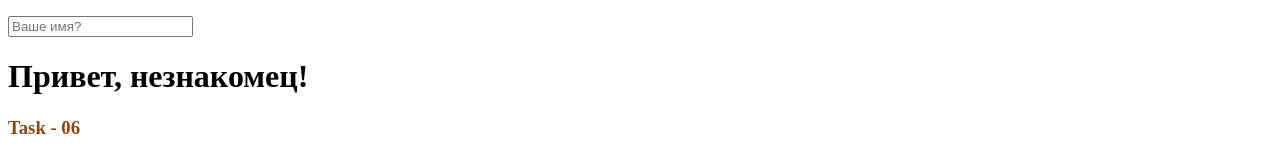
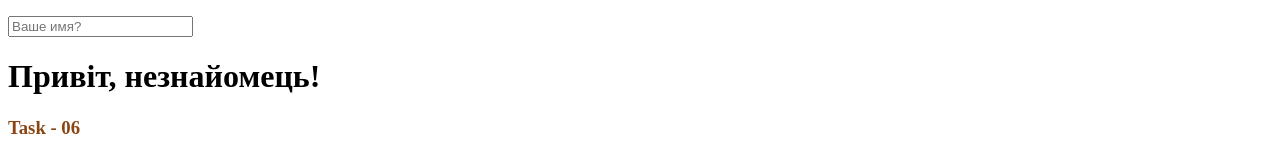
Before and after one commit to KaterynaLutska/goit-js-hw-07, a plain HTML site: page index.html in a window 1280 px wide. Shown: the part 1082-1230 px from the top of the page. Drawn offline with Linux system fonts and the light colour scheme.

Commit message:
hw5 question

```diff
--- a/index.html
+++ b/index.html
@@ -49,7 +49,7 @@
     </div>
     <h3>Task - 05 </h3>
     <input type="text" placeholder="Ваше имя?" id="name-input" />
-    <h1>Привет, <span id="name-output">незнакомец</span>!</h1>
+    <h1>Привіт, <span id="name-output">незнайомець</span>!</h1>
     <h3>Task - 06 </h3>
     <input type="text" id="validation-input" data-length="6" placeholder="Введи 6 символов" />
     <h3>Task - 07 </h3>
```
Also changed, not shown: task-05.js (+24 -2 lines).
